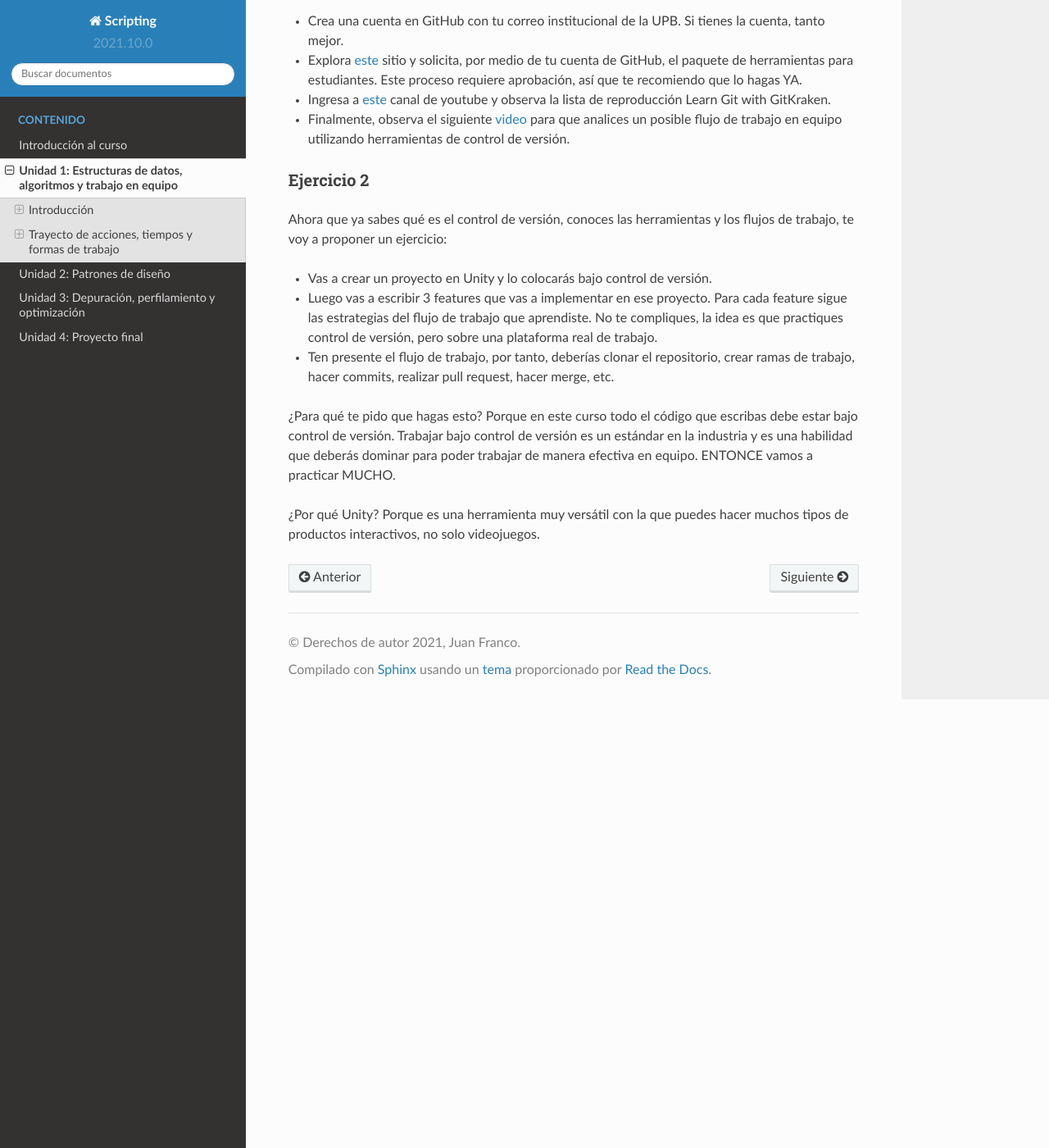
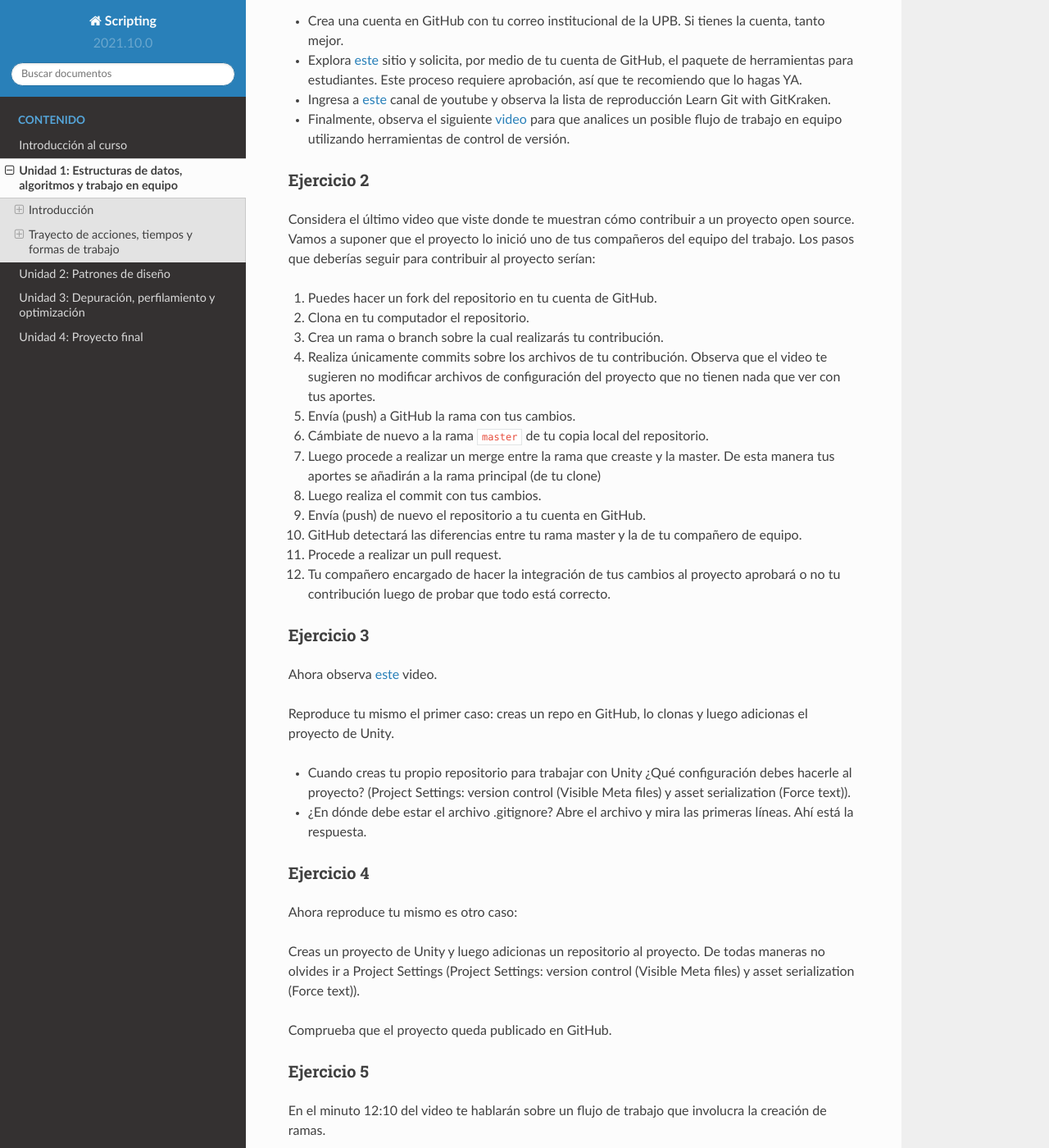
Before and after one commit to juanferfranco/scripting, a Sphinx documentation site: the page built from docs/_unidad1/unidad1.rst, in a window 1280 px wide and 1400 px high, scrolled down 853 px. Shown: the whole window at 82% size. Built offline with Sphinx 7.4.7 and the Read the Docs theme 2.0.0, drawn with Linux system fonts in a browser that asks for light colours; some of the changed text lies outside the part shown.

Commit message:
udate Unit 1 with 5 new exercises

```diff
--- a/docs/_unidad1/unidad1.rst
+++ b/docs/_unidad1/unidad1.rst
@@ -54,9 +54,103 @@
 Ejercicio 2
 ^^^^^^^^^^^^
 
+Considera el último video que viste donde te muestran cómo contribuir a un proyecto
+open source. Vamos a suponer que el proyecto lo inició uno de tus compañeros
+del equipo del trabajo. Los pasos que deberías seguir para contribuir al proyecto
+serían:
+
+#. Puedes hacer un fork del repositorio en tu cuenta de GitHub.
+#. Clona en tu computador el repositorio.
+#. Crea un rama o branch sobre la cual realizarás tu contribución.
+#. Realiza únicamente commits sobre los archivos de tu contribución. Observa que el
+   video te sugieren no modificar archivos de configuración del proyecto que no tienen
+   nada que ver con tus aportes.
+#. Envía (push) a GitHub la rama con tus cambios.
+#. Cámbiate de nuevo a la rama ``master`` de tu copia local del repositorio.
+#. Luego procede a realizar un merge entre la rama que creaste y la master. De esta manera
+   tus aportes se añadirán a la rama principal (de tu clone)
+#. Luego realiza el commit con tus cambios.
+#. Envía (push) de nuevo el repositorio a tu cuenta en GitHub.
+#. GitHub detectará las diferencias entre tu rama master y la de tu compañero de equipo.
+#. Procede a realizar un pull request.
+#. Tu compañero encargado de hacer la integración de tus cambios al proyecto aprobará o no
+   tu contribución luego de probar que todo está correcto.
+
+Ejercicio 3
+^^^^^^^^^^^^^
+
+Ahora observa `este <https://youtu.be/WH7qDUYHGK8>`__ video.
+
+Reproduce tu mismo el primer caso: creas un repo en GitHub, lo clonas y luego
+adicionas el proyecto de Unity.
+
+* Cuando creas tu propio repositorio para trabajar con Unity ¿Qué configuración
+  debes hacerle al proyecto?
+  (Project Settings: version control (Visible Meta files) y asset serialization (Force text)).
+* ¿En dónde debe estar el archivo .gitignore? Abre el archivo y mira las primeras líneas.
+  Ahí está la respuesta.
+
+Ejercicio 4
+^^^^^^^^^^^^
+
+Ahora reproduce tu mismo es otro caso:
+
+Creas un proyecto de Unity y luego adicionas un repositorio al proyecto. De todas
+maneras no olvides ir a Project Settings (Project Settings: version control
+(Visible Meta files) y asset serialization (Force text)).
+
+Comprueba que el proyecto queda publicado en GitHub.
+
+Ejercicio 5
+^^^^^^^^^^^^
+En el minuto 12:10 del video te hablarán sobre un flujo de trabajo que involucra la
+creación de ramas.
+
+¿Por qué y para qué se crean las ramas?
+
+En el ejercicio anterior creaste un repo. Ahora adiciona una rama llamada feature1.
+Realiza cambios al proyecto en esa rama. Cuando esté satisfecho con los cambios
+realiza un pull request. Como es tu propio proyecto, tu mismo puedes aprobar los cambios
+y realizar un merge. AHORA, te presente que al trabajar en equipo otro de tus compañeros
+puede tener la tarea de aprobar e integrar los cambios.
+
+
+Ejercicio 6
+^^^^^^^^^^^^
+
+Ahora salta al minuto 18:10. Verás cómo deshacer errores. Reproduce los pasos
+en tu proyecto.
+
+
+Ejercicio 7
+^^^^^^^^^^^^
+
+En este ejercicio te voy a pedir que hagas de memoria los siguientes pasos.
+Si no recuerdas, vuelve a ver el video. El reto es que puedas hacer todos
+los pasos al menos una vez de memoria.
+
+* Crea un proyecto en Unity
+* Colócalo bajo control de versión. No olvides los settings y gitignore.
+* Publica el proyecto en GitHub.
+* Piensa en un cambio simple a tu proyecto.
+* Crea una nueva rama. Realiza el cambio.
+* Publica la rama a GitHub.
+* Realiza un pull request para hacer un merge a la rama principal.
+* Crea otra rama.
+* Realiza dos o tres cambios. Realiza commits por cada cambio y no olvides
+  hacer push.
+* Ahora deshace todos los cambios, uno por uno, haciendo revert al commit inicial.
+  comprueba los cambios en el proyecto cada que los hagas.
+
+Ejercicio 8
+^^^^^^^^^^^^
+
 Ahora que ya sabes qué es el control de versión, conoces las herramientas
-y los flujos de trabajo, te voy a proponer un ejercicio:
+y los flujos de trabajo, te voy a proponer un ejercicio en grupo:
 
+
+* Habla con otro compañero (o crea otra cuenta de GitHub con la cual puedas
+  simular a otra persona)
 * Vas a crear un proyecto en Unity y lo colocarás bajo control de versión.
 * Luego vas a escribir 3 features que vas a implementar en ese proyecto.
   Para cada feature sigue las estrategias del flujo de trabajo que aprendiste.
```
